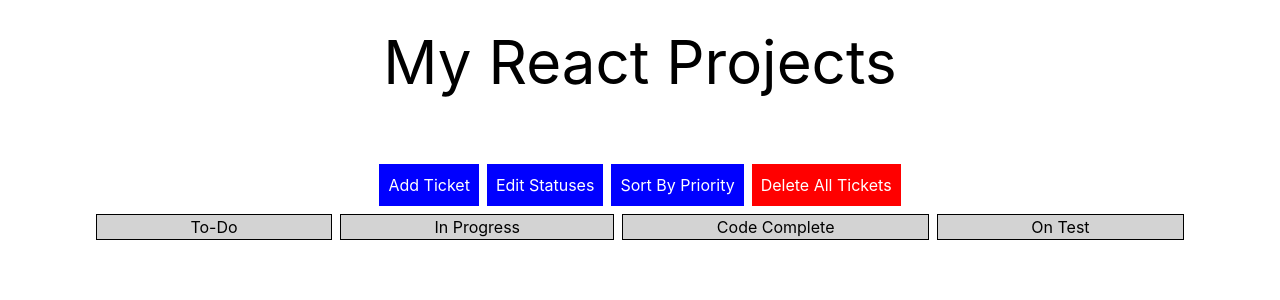
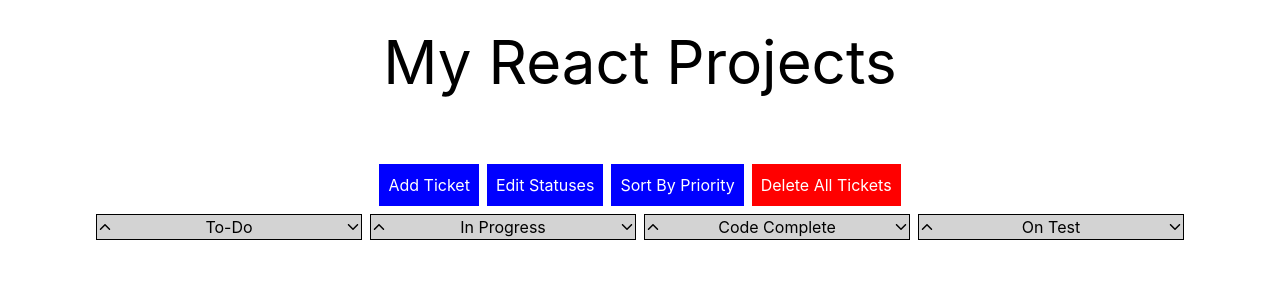
Before and after one commit to jyan500/react-projects, a React (Create React App) app: page /kanban-board in a window 1280 px wide. Shown: the top 300 px of the page. Built offline with nearby package versions, Linux system fonts and the light colour scheme.

Commit message:
set min width for each grid col, and add the individual sorts for each status column

```diff
--- a/src/kanban-board/components/Board.tsx
+++ b/src/kanban-board/components/Board.tsx
@@ -15,13 +15,14 @@ import { v4 as uuidv4 } from "uuid"
 import { Modal } from "./Modal"
 import type { Cell as CellType, Status, Ticket as TicketType } from "../types/common"
 import { sortStatusByOrder } from "../helpers/functions"
+import { IoIosArrowDown as ArrowDown, IoIosArrowUp as ArrowUp } from "react-icons/io";
 
 export const Board = () => {
 	const board = useAppSelector((state) => state.board)
 	const dispatch = useAppDispatch()
 	const boardStyle = {
 		"display": "grid",
-		"gridTemplateColumns": `repeat(${board.statusesToDisplay.length}, auto)`,
+		"gridTemplateColumns": `repeat(${board.statusesToDisplay.length}, minmax(200px, 1fr))`,
 		"gridGap": "8px",
 		"width": "100%"
 }
@@ -44,7 +45,11 @@ export const Board = () => {
 					if (board.statusesToDisplay.includes(status.id)){
 						return (<div key = {status.id} className = "grid-col">
 							<div>
-								<p>{board.statuses.find((s: Status) => s.id === status.id)?.name}</p>
+								<div className = "grid-col-header">
+									<button onClick={() => dispatch(sortByPriority({sortOrder: 1, statusId: status.id}))}><ArrowUp/></button>
+									<p>{board.statuses.find((s: Status) => s.id === status.id)?.name}</p>
+									<button onClick={() => dispatch(sortByPriority({sortOrder: 0, statusId: status.id}))}><ArrowDown/></button>
+								</div>
 								{board.newBoard[status.id].map((ticket: TicketType) => {
 									return (
 										<div
--- a/src/kanban-board/helpers/functions.ts
+++ b/src/kanban-board/helpers/functions.ts
@@ -55,7 +55,12 @@ export const prioritySort = (tickets: Array<Ticket>) => {
 				return 1
 			}
 			else {
-				return 0
+				if (a.ticketName < b.ticketName){
+					return 1
+				}
+				else if (a.ticketName > b.ticketName){
+					return -1
+				}
 			}
 		}
 		return 0
@@ -70,7 +75,5 @@ export const sortStatusByOrder = (a: Status, b: Status) => {
 	else if (a.order > b.order){
 		return 1
 	}
-	else {
-		return 0
-	}
+	return 0
 }
--- a/src/kanban-board/slices/boardSlice.ts
+++ b/src/kanban-board/slices/boardSlice.ts
@@ -106,11 +106,11 @@ export const boardSlice = createSlice({
 			const { newBoard, statuses, statusesToDisplay } = state
 			const status = statuses.find(status => status.id === action.payload.statusId)
 			if (status){
-				prioritySort(newBoard[status.id])
+				action.payload.sortOrder === 1 ? prioritySort(newBoard[status.id]) : prioritySort(newBoard[status.id]).reverse()
 			}
 			else {
 				Object.keys(newBoard).forEach((statusId) => {
-					prioritySort(newBoard[statusId])
+					action.payload.sortOrder === 1 ? prioritySort(newBoard[statusId]) : prioritySort(newBoard[statusId]).reverse()
 				})
 			}
 		},
--- a/src/kanban-board/styles/board.css
+++ b/src/kanban-board/styles/board.css
@@ -32,6 +32,13 @@ table td {
 	background-color: #D3D3D3;
 }
 
+.grid-col-header {
+	display: flex;
+	flex-direction: row;
+	justify-content: space-between;
+	align-items: center;
+}
+
 .cell {
 	background-color: #D3D3D3;
 }
```
